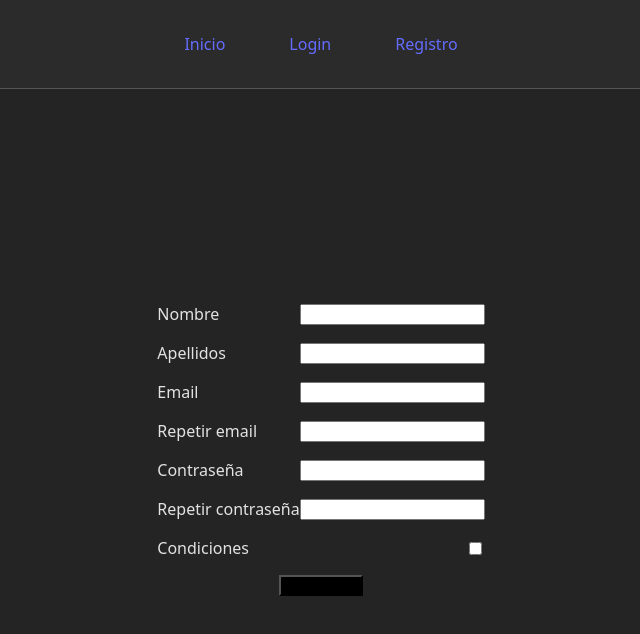
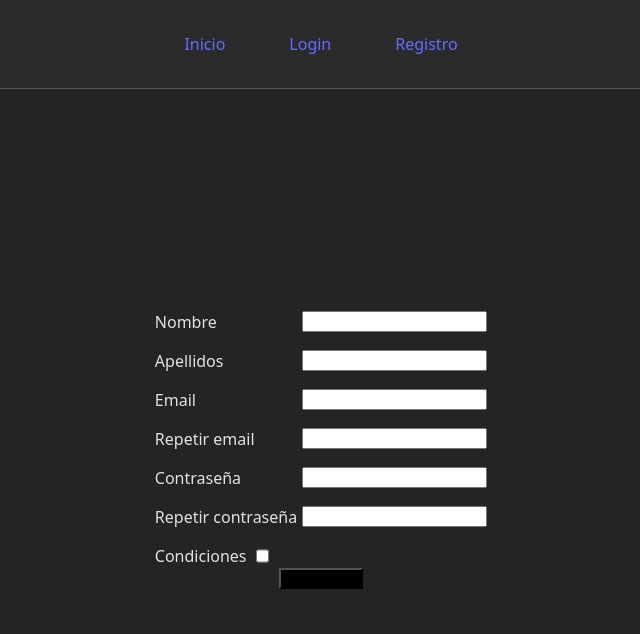
Before and after one commit to LorenaPiramide/TareasReact, a React (Vite) app: page /registro in a window 1280 px wide. Shown: the top 634 px of the page, without its empty margins (319-959 px from the left). Built offline with nearby package versions, Linux system fonts and the light colour scheme.

Commit message:
arreglado formulario

```diff
--- a/src/components/formularios/Registro/Registro.jsx
+++ b/src/components/formularios/Registro/Registro.jsx
@@ -14,39 +14,30 @@ export default function Registro({ setUsuario }) {
                     <label>Nombre</label>
                     <input type="text" value={usuarioNuevo.nombre} onChange={(e) => setUsuarioNuevo({ ...usuarioNuevo, usuarioNuevo: e.target.value })} />
                 </div>
-
                 <div className="formulario">
                     <label>Apellidos</label>
                     <input type="text" value={usuarioNuevo.apellidos} onChange={(e) => setUsuarioNuevo({ ...usuarioNuevo, usuarioNuevo: e.target.value })} />
                 </div>
-
                 <div className="formulario">
                     <label>Email</label>
                     <input type="text" value={usuarioNuevo.email} onChange={(e) => setUsuarioNuevo({ ...usuarioNuevo, usuarioNuevo: e.target.value })} />
                 </div>
-
                 <div className="formulario">
                     <label>Repetir email</label>
                     <input type="text" value={emailRepetir} onChange={(e) => setEmailRepetir(e.target.value)} />
                 </div>
-
                 <div className="formulario">
                     <label>Contraseña</label>
                     <input type="password" value={usuarioNuevo.password} onChange={(e) => setUsuarioNuevo({ ...usuarioNuevo, usuarioNuevo: e.target.value })} />
                 </div>
-
-
                 <div className="formulario">
                     <label>Repetir contraseña</label>
                     <input type="password" value={passwordRepetir} onChange={(e) => setPasswordRepetir(e.target.value)} />
                 </div>
-
-
-                <div className="formulario">
+                <div className="condiciones">
                     <label>Condiciones</label>
                     <input type="checkbox" value={usuarioNuevo.condiciones} onChange={(e) => setUsuarioNuevo({ ...usuarioNuevo, usuarioNuevo: e.target.value })} />
                 </div>
-
                 <div className="boton">
                     <button onClick={() => {
 
--- a/src/components/formularios/form.css
+++ b/src/components/formularios/form.css
@@ -12,6 +12,14 @@ main {
     margin-bottom: 15px;
 }
 
+label {
+    margin-right: 5px;
+}
+
+.condiciones {
+    display: flex;
+}
+
 .boton {
     display: flex;
     justify-content: center;
```
